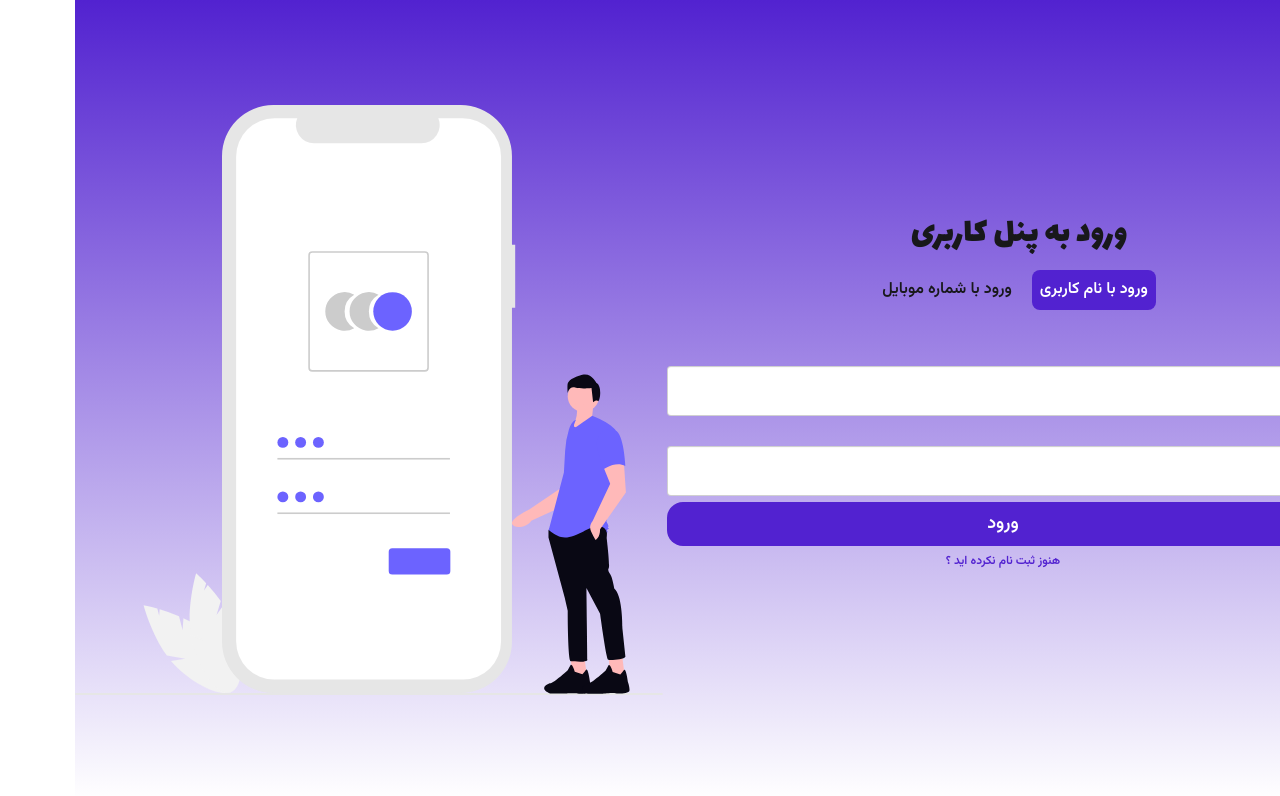
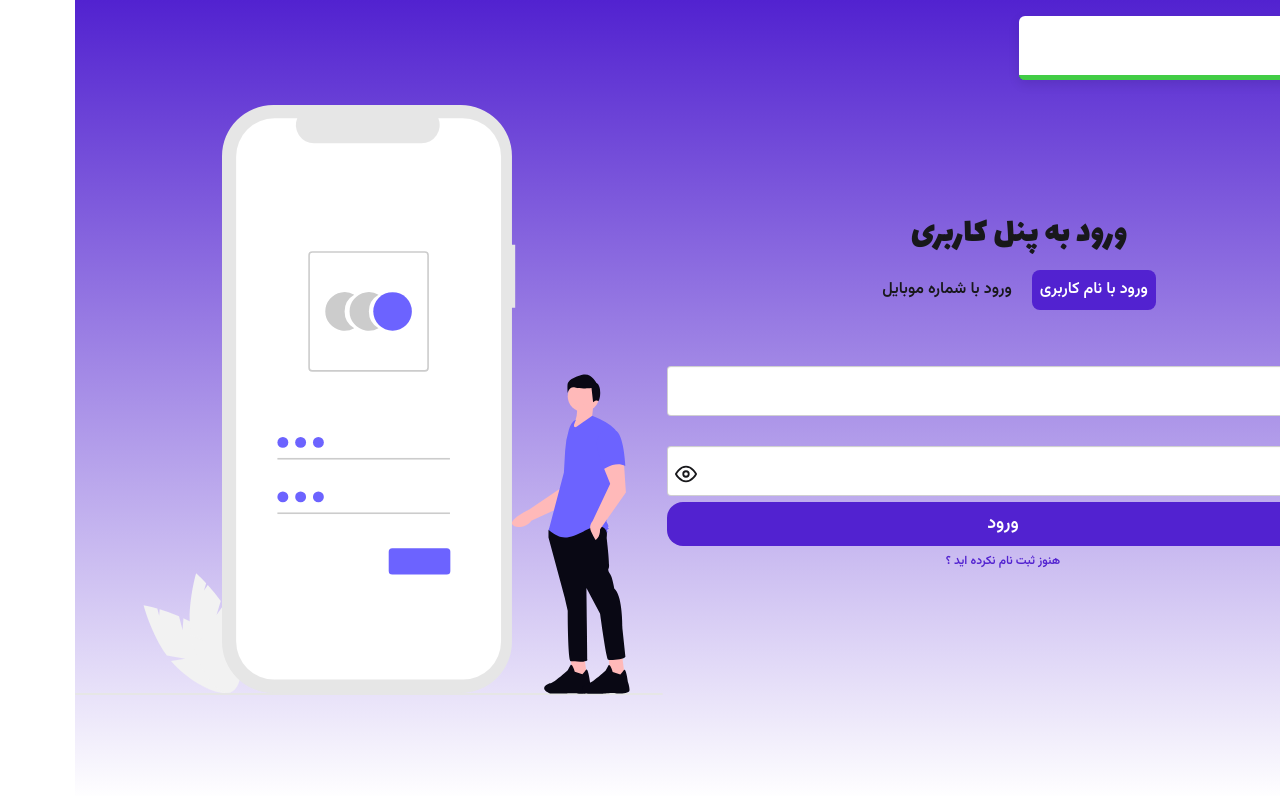
Before and after one commit to amir-rafigh/Contact-Management, a Next.js app: page /auth/login in a window 1280 px wide. Shown: the top 796 px of the page. Built offline with nearby package versions, Linux system fonts and the light colour scheme.

Commit message:
start the login page 2025/09/13 06:05 PM

```diff
--- /dev/null
+++ b/app/auth/login/loginaction.js
@@ -0,0 +1,24 @@
+"use server"
+
+import user from "@/models/user";
+import Connect from "@/utils/connectDB"
+import bcrypt from "bcrypt"
+
+export default async function loginAction(prevState , formData ){
+
+    const values = Object.fromEntries(formData.entries())
+    const {password , email} = values
+    await Connect();
+    const isUser = await user.findOne({email})
+
+    if(!isUser){
+        return {error:true , message:"شما هنوز ثبت نام انجام نداده اید " ,values}
+    }
+    const validPassword = await bcrypt.compare(password , isUser.password)
+    if(!validPassword){
+        return{error:true , message:"ایمیل یا رمز عبور شما اشتباه هست " , values}
+    }
+
+    return {error:false , message:"شما با موفقیت ورود کردید" , values}
+
+}
--- a/app/auth/login/page.js
+++ b/app/auth/login/page.js
@@ -1,28 +1,41 @@
 "use client";
 import Image from "next/image";
 import Link from "next/link";
-import { useState } from "react";
+import { useActionState, useEffect, useState } from "react";
+import loginAction from "./loginaction";
+import { FiEye, FiEyeOff } from "react-icons/fi";
+import { toast } from 'react-toastify';
+
+
+const initialState = { error: null, message: "" };
 
 export default function Login() {
   const [loginmethod, setLoginmethod] = useState(false);
   const [logincode, setLogincode] = useState(false);
+  const [showpass, setShowpass] = useState(true);
+
+  const [state, formAction] = useActionState(loginAction, initialState);
+  useEffect(()=>{
+    if(state.error){
+      toast.error(state.message)
+    }
+    if(!state.error){
+      toast.success(state.message)
+    }
+  },[state])
 
   return (
     <div className="login_container flex justify-center bg-gradient-to-b from-[#5222d0] to-transparent items-center gap-5 w-full h-full">
-
-
       <div className="mobile_container w-full md:w-lg lg:w-2xl">
-
         <div className="title text-center lalezar text-4xl">
           <h1>ورود به پنل کاربری</h1>
         </div>
 
         <div className="login_method flex justify-center gap-5 my-4 px-4">
-
           <button
             onClick={() => setLoginmethod(false)}
             className={
-              loginmethod ? "" : `bg-[#5222d0] text-white p-2 rounded-lg`
+              loginmethod ? "cursor-pointer" : `bg-[#5222d0] text-white p-2 rounded-lg cursor-pointer`
             }
           >
             ورود با نام کاربری
@@ -31,14 +44,14 @@ export default function Login() {
           <button
             onClick={() => setLoginmethod(true)}
             className={
-              loginmethod ? `bg-[#5222d0] text-white p-2 rounded-lg` : ""
+              loginmethod ? `bg-[#5222d0] text-white p-2 rounded-lg cursor-pointer` : "cursor-pointer"
             }
           >
             ورود با شماره موبایل
           </button>
         </div>
 
-        <form action="" className="fieldset rounded-box p-4">
+        <form action={formAction} className="fieldset rounded-box p-4">
           {loginmethod ? (
             <>
               {logincode ? (
@@ -65,7 +78,7 @@ export default function Login() {
                   />
                   <button
                     onClick={() => setLogincode(true)}
-                    className="p-2 rounded-2xl bg-[#5222d0] text-white text-lg md:w-lg lg:w-2xl"
+                    className="p-2 rounded-2xl bg-[#5222d0] text-white text-lg md:w-lg lg:w-2xl cursor-pointer"
                   >
                     دریافت کد
                   </button>
@@ -80,15 +93,23 @@ export default function Login() {
                 className="input w-full py-6 md:w-lg lg:w-2xl"
                 name="email"
                 placeholder="ایمیل"
+                defaultValue={state.values?.email||""}
               />
               <label className="label">رمز عبور</label>
-              <input
-                type="password"
-                className="input w-full py-6 md:w-lg lg:w-2xl"
-                name="password"
-                placeholder="رمز عبور"
-              />
-              <button className="p-2 rounded-2xl bg-[#5222d0] text-white text-lg md:w-lg lg:w-2xl">
+
+              <div className="relative w-full">
+                <input
+                  type={showpass ? "text" : "password"}
+                  className="input w-full py-6 md:w-lg lg:w-2xl"
+                  name="password"
+                  placeholder="رمز عبور"
+                  defaultValue={state.values?.password||""}
+                  />
+                {showpass?<FiEye onClick={()=>setShowpass(!showpass)} size={22}  className="absolute left-2 top-1/3 z-10 cursor-pointer"/>:<FiEyeOff onClick={()=>setShowpass(!showpass)} size={22}  className="absolute left-2 top-1/3 z-10 cursor-pointer" />}
+              </div>
+
+
+              <button className="p-2 rounded-2xl bg-[#5222d0] text-white text-lg md:w-lg lg:w-2xl cursor-pointer">
                 ورود{" "}
               </button>
               <Link href="/auth/register">
@@ -98,7 +119,6 @@ export default function Login() {
               </Link>
             </>
           )}
-
         </form>
       </div>
 
--- a/app/auth/register/page.js
+++ b/app/auth/register/page.js
@@ -1,16 +1,19 @@
 "use client"
 import Image from "next/image";
-import { useActionState, useEffect } from "react";
+import { useActionState, useEffect, useState } from "react";
 import registerAction from "./registeraction";
 import { ToastContainer, toast } from 'react-toastify';
 import { useFormStatus } from "react-dom";
 import { useRouter } from "next/navigation";
+import { FiEye, FiEyeOff } from "react-icons/fi";
+
 import Link from "next/link";
 const initialState = {error:null , message:"" , values:null}
 
 export default function Register() {
     const [state , formAction] = useActionState(registerAction , initialState)
     const router = useRouter()
+    const [showpass, setShowpass] = useState(true);
 
     useEffect(()=>{
      if(state.error===false){
@@ -49,10 +52,17 @@ export default function Register() {
             <input type="number" className="input  w-full" name="phoneNumber" placeholder="شماره موبایل" defaultValue={state.values?.phoneNumber||""}/>
 
             <label className="label">رمز عبور</label>
-            <input type="password" className="input  w-full" name="password" placeholder="رمز عبور" defaultValue={state.values?.password||""}/>
+            <div className="relative w-full">
+              <input type={showpass?"text":"password"} className="input  w-full" name="password" placeholder="رمز عبور" defaultValue={state.values?.password||""}/>
+              {showpass?<FiEye onClick={()=>setShowpass(!showpass)} size={22}  className="absolute left-2 top-1/3 z-10"/>:<FiEyeOff onClick={()=>setShowpass(!showpass)} size={22}  className="absolute left-2 top-1/3 z-10"/>}
+
+            </div>
 
             <label className="label"> تکرار رمز عبور</label>
-            <input type="password" className="input  w-full" name="rePassword" placeholder="تکرار رمز عبور" defaultValue={state.values?.rePassword||""}/>
+            <div className="relative w-full">
+              <input type={showpass?"text":"password"} className="input  w-full" name="rePassword" placeholder="تکرار رمز عبور" defaultValue={state.values?.rePassword||""}/>
+              {showpass?<FiEye onClick={()=>setShowpass(!showpass)} size={22}  className="absolute left-2 top-1/3 z-10"/>:<FiEyeOff onClick={()=>setShowpass(!showpass)} size={22}  className="absolute left-2 top-1/3 z-10"/>}
+            </div>
 
             <Submisson/>
             <p className="text-center">قبلا ثبت نام انجام داده اید ؟ <Link href="/auth/login"><span className="text-[#5222d0]  text-sm">وارد شوید</span></Link></p>
--- a/package.json
+++ b/package.json
@@ -14,6 +14,7 @@
     "next": "15.5.2",
     "react": "19.1.0",
     "react-dom": "19.1.0",
+    "react-icons": "^5.5.0",
     "react-toastify": "^11.0.5"
   },
   "devDependencies": {
```
Also changed, not shown: 1 other file (tests, documents, lock files or other folders).
